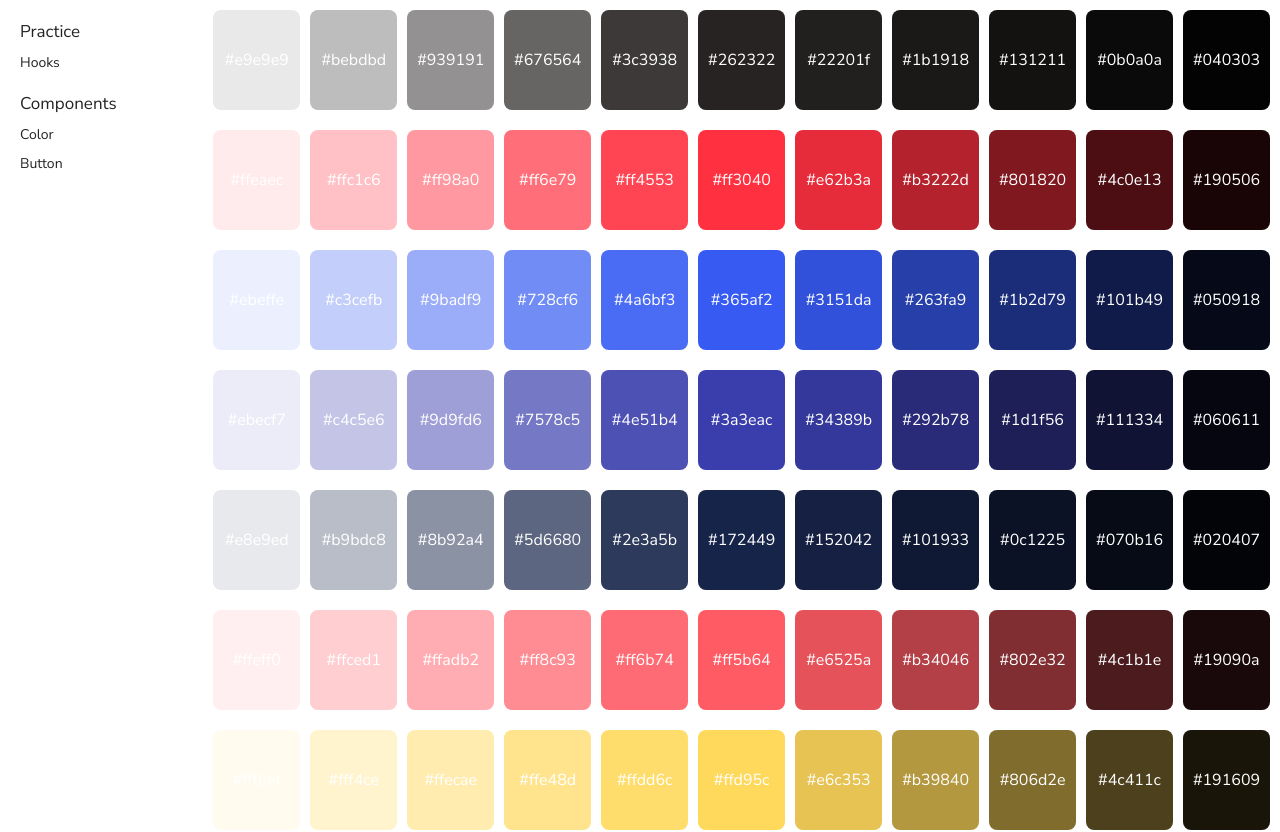
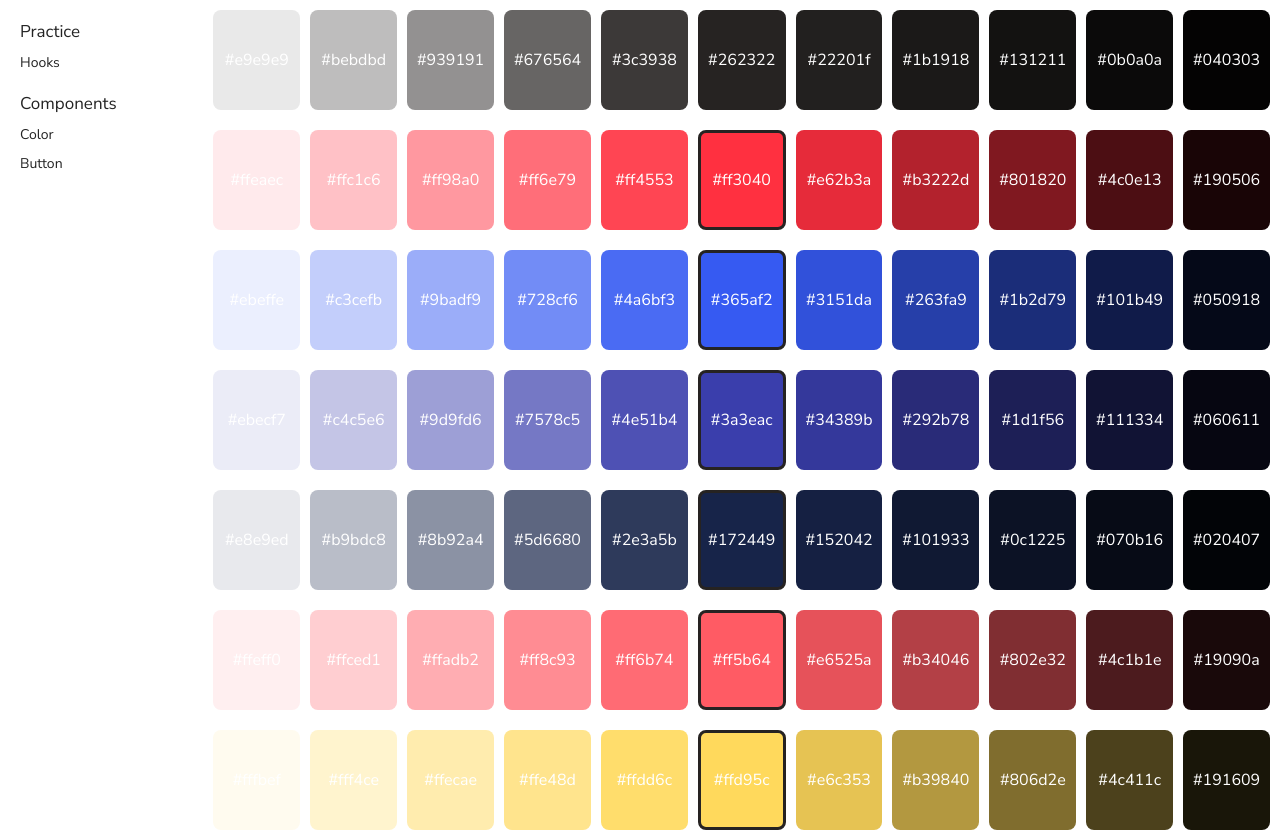
Before and after one commit to jrmoore117/practice-app, a React (Create React App) app: page /components/color in a window 1280 px wide. Shown: the top 832 px of the page. Built offline with nearby package versions, Linux system fonts and the light colour scheme.

Commit message:
Add prop for border.

```diff
--- a/src/components/ColorTile/ColorTile.js
+++ b/src/components/ColorTile/ColorTile.js
@@ -2,7 +2,7 @@
 import React from 'react';
 import { css, jsx } from '@emotion/core';
 
-export const ColorTile = ({ size, color }) => (
+export const ColorTile = ({ size, color, border }) => (
    <div
       css={css`
          margin: 10px 10px 10px 0;
@@ -10,10 +10,11 @@ export const ColorTile = ({ size, color }) => (
          height: ${size || '50px'};
          color: #FFFFFF;
          background-color: ${color || '#FFFFFF'};
+         border: ${border};
+         border-radius: 8px;
          display: flex;
+         align-items: center;
          justify-content: center;
-         align-items: center;
-         border-radius: 8px;
       `}
    >
       {color}
```
